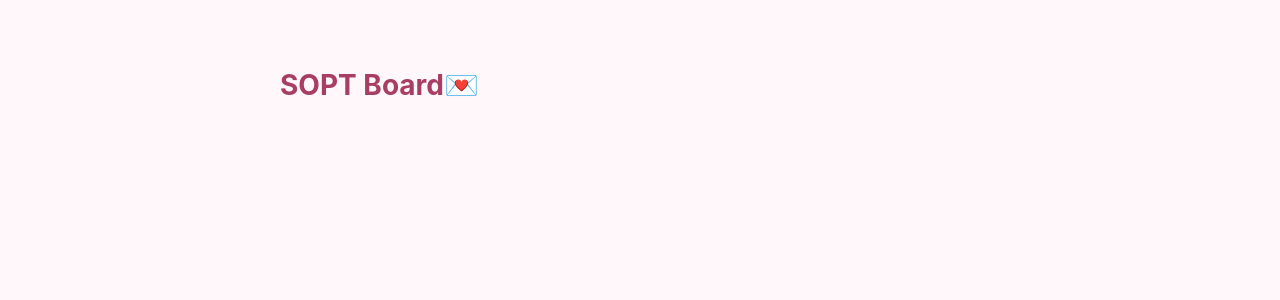
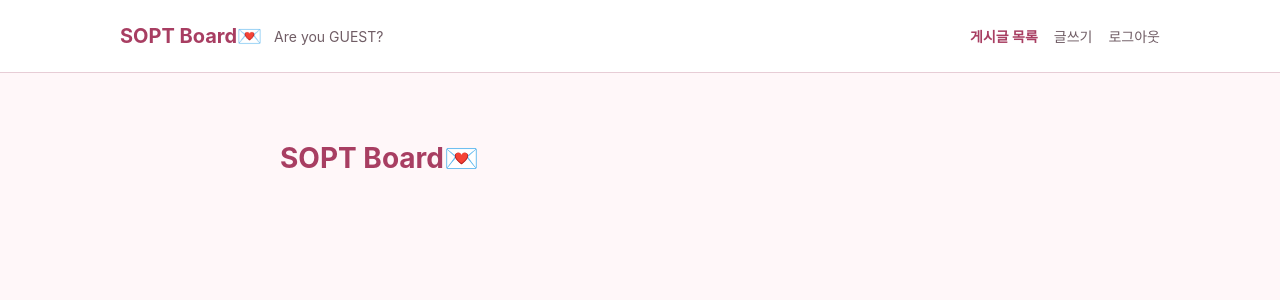
Before and after one commit to 39-play-sopt-web/HwangYuRim, a React (Vite) app in the folder Week4/Homework/sopt-board/: page /posts in a window 1280 px wide. Shown: the top 300 px of the page. Built offline with nearby package versions, Linux system fonts and the light colour scheme.

Commit message:
feat: 게시판 헤더와 로그아웃 구현

```diff
--- a/Week4/Homework/sopt-board/src/App.tsx
+++ b/Week4/Homework/sopt-board/src/App.tsx
@@ -1,5 +1,6 @@
 import styled from "styled-components";
-import { Route, Routes } from 'react-router';
+import { Outlet, Route, Routes } from 'react-router';
+import BoardHeader from './components/BoardHeader';
 import IssueCodePage from './pages/IssueCodePage';
 
 export default function App() {
@@ -9,11 +10,17 @@ export default function App() {
       <Route
         path="/posts"
         element={
-          <Container>
-            <h1>SOPT Board💌</h1>
-          </Container>
+          <>
+            <BoardHeader />
+            <Container>
+              <Outlet />
+            </Container>
+          </>
         }
-      />
+      >
+        <Route index element={<h1>SOPT Board💌</h1>} />
+        <Route path="new" element={<h1>글쓰기</h1>} />
+      </Route>
     </Routes>
   );
 }
--- /dev/null
+++ b/Week4/Homework/sopt-board/src/auth.ts
@@ -0,0 +1,44 @@
+import type { Part } from './api/members';
+
+export interface Auth {
+  authorizationCode: string;
+  part: Part;
+}
+
+const STORAGE_KEY = 'sopt-board-auth';
+
+export function readAuth(): Auth | null {
+  try {
+    const stored = localStorage.getItem(STORAGE_KEY);
+    if (!stored) return null;
+
+    const auth: unknown = JSON.parse(stored);
+    if (
+      typeof auth !== 'object' ||
+      auth === null ||
+      !('authorizationCode' in auth) ||
+      typeof auth.authorizationCode !== 'string' ||
+      !auth.authorizationCode.trim() ||
+      !('part' in auth) ||
+      (auth.part !== 'WEB' && auth.part !== 'iOS' && auth.part !== 'ANDROID')
+    ) {
+      return null;
+    }
+
+    return { authorizationCode: auth.authorizationCode, part: auth.part };
+  } catch {
+    return null;
+  }
+}
+
+export function saveAuth(auth: Auth): void {
+  try {
+    localStorage.setItem(STORAGE_KEY, JSON.stringify(auth));
+  } catch {
+    throw new Error('회원 코드를 저장하지 못했어요. 브라우저의 저장소 설정을 확인해주세요.');
+  }
+}
+
+export function clearAuth(): void {
+  localStorage.removeItem(STORAGE_KEY);
+}
--- /dev/null
+++ b/Week4/Homework/sopt-board/src/components/BoardHeader.tsx
@@ -0,0 +1,109 @@
+import { useQueryClient } from "@tanstack/react-query";
+import { Link, NavLink, useNavigate } from "react-router";
+import styled from "styled-components";
+import { clearAuth, readAuth } from "../auth";
+
+export default function BoardHeader() {
+  const auth = readAuth();
+  const navigate = useNavigate();
+  const queryClient = useQueryClient();
+
+  function handleLogout() {
+    try {
+      clearAuth();
+    } catch {
+      window.alert(
+        "로그아웃하지 못했어요. 브라우저의 저장소 설정을 확인해주세요.",
+      );
+      return;
+    }
+
+    queryClient.clear();
+    navigate("/", { replace: true });
+  }
+
+  return (
+    <Header>
+      <Inner>
+        <Brand>
+          <Logo to="/">SOPT Board💌</Logo>
+          <Part>{auth ? `${auth.part} 파트` : "Are you GUEST?"}</Part>
+        </Brand>
+        <Navigation aria-label="게시판 메뉴">
+          <NavLink to="/posts" end>
+            게시글 목록
+          </NavLink>
+          <NavLink to="/posts/new">글쓰기</NavLink>
+          <button type="button" onClick={handleLogout}>
+            로그아웃
+          </button>
+        </Navigation>
+      </Inner>
+    </Header>
+  );
+}
+
+const Header = styled.header`
+  background: ${({ theme }) => theme.colors.surface};
+  border-bottom: 1px solid ${({ theme }) => theme.colors.border};
+`;
+
+const Inner = styled.div`
+  width: min(100% - 40px, 1040px);
+  min-height: 72px;
+  margin: 0 auto;
+  padding: 16px 0;
+  display: flex;
+  align-items: center;
+  justify-content: space-between;
+  flex-wrap: wrap;
+  gap: 16px;
+`;
+
+const Brand = styled.div`
+  display: flex;
+  align-items: center;
+  flex-wrap: wrap;
+  gap: 12px;
+`;
+
+const Logo = styled(Link)`
+  color: ${({ theme }) => theme.colors.primary};
+  font-size: 20px;
+  font-weight: 700;
+  text-decoration: none;
+`;
+
+const Part = styled.span`
+  color: ${({ theme }) => theme.colors.textMuted};
+  font-size: 14px;
+`;
+
+const Navigation = styled.nav`
+  display: flex;
+  align-items: center;
+  flex-wrap: wrap;
+  gap: 16px;
+
+  a,
+  button {
+    padding: 4px 0;
+    border: 0;
+    background: transparent;
+    color: ${({ theme }) => theme.colors.textMuted};
+    font-size: 14px;
+    text-decoration: none;
+    cursor: pointer;
+    transition: color 150ms ease;
+  }
+
+  a[aria-current="page"],
+  a:hover,
+  button:hover {
+    color: ${({ theme }) => theme.colors.primary};
+  }
+
+  a[aria-current="page"] {
+    font-weight: 700;
+  }
+`;
--- a/Week4/Homework/sopt-board/src/pages/IssueCodePage.tsx
+++ b/Week4/Homework/sopt-board/src/pages/IssueCodePage.tsx
@@ -6,6 +6,7 @@ import { Link, useNavigate } from 'react-router';
 import styled from 'styled-components';
 import { issueAuthorizationCode } from '../api/members';
 import type { Part } from '../api/members';
+import { saveAuth } from '../auth';
 
 const PARTS: Part[] = ['WEB', 'iOS', 'ANDROID'];
 
@@ -16,14 +17,7 @@ export default function IssueCodePage() {
     mutationFn: async (part: Part) => {
       const authorizationCode = await issueAuthorizationCode(part);
 
-      try {
-        localStorage.setItem(
-          'sopt-board-auth',
-          JSON.stringify({ authorizationCode, part }),
-        );
-      } catch {
-        throw new Error('회원 코드를 저장하지 못했어요. 브라우저의 저장소 설정을 확인해주세요.');
-      }
+      saveAuth({ authorizationCode, part });
     },
   });
 
```
